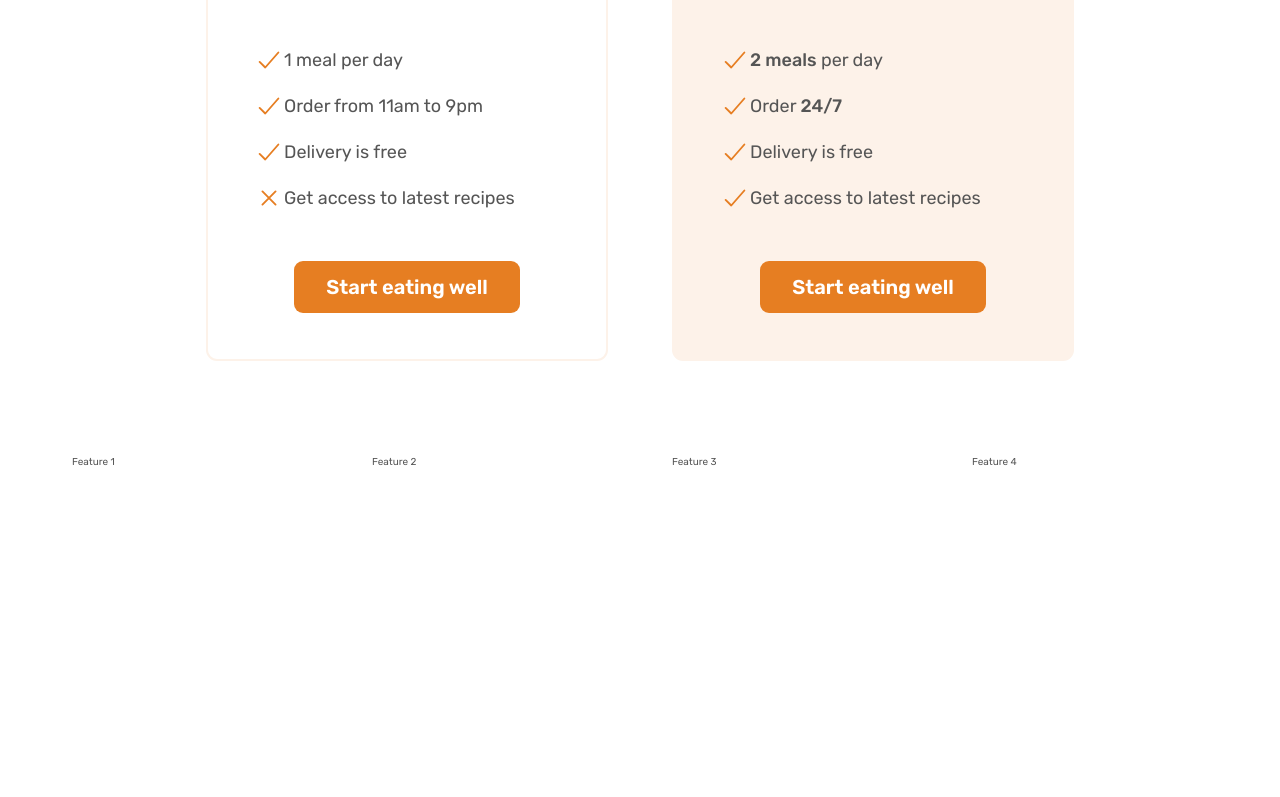
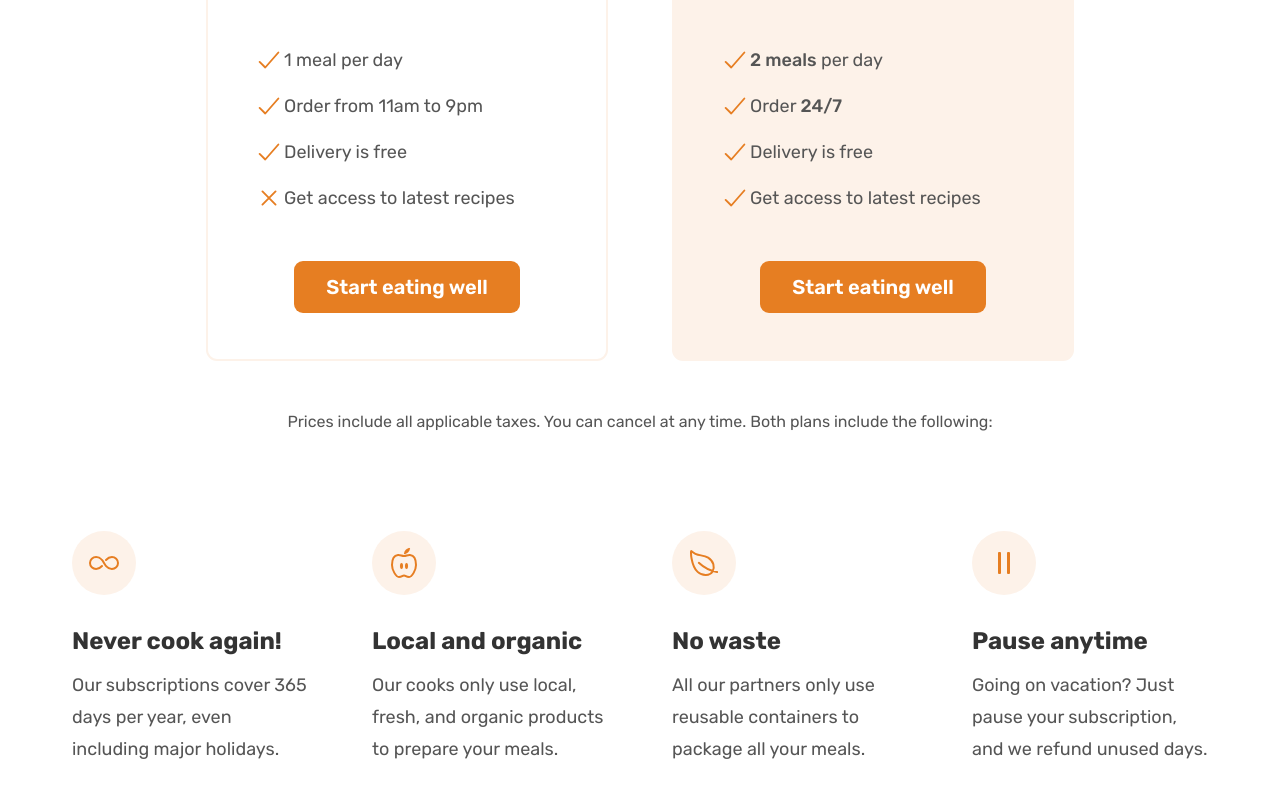
Before and after one commit to devMike29/Omnifood, a plain HTML site: page index.html in a window 1280 px wide. Shown: the part 5104-5901 px from the top of the page. Before the commit the page ends 5667 px from the top, so only its background shows below. Drawn offline with nearby package versions, Linux system fonts and the light colour scheme.

Commit message:
Add features

```diff
--- a/css/style.css
+++ b/css/style.css
@@ -447,3 +447,33 @@
   text-align: center;
   margin-top: 4.8rem;
 }
+
+/* FEATURE */
+
+.plan-details {
+  font-size: 1.6rem;
+  line-height: 1.6;
+  text-align: center;
+}
+
+.feature-icon {
+  color: #e67e22;
+  height: 3.2rem;
+  width: 3.2rem;
+  background-color: #fdf2e9;
+  margin-bottom: 3.2rem;
+  padding: 1.6rem;
+  border-radius: 50%;
+}
+
+.feature-title {
+  font-size: 2.4rem;
+  color: #333;
+  font-weight: 700;
+  margin-bottom: 1.6rem;
+}
+
+.feature-text {
+  font-size: 1.8rem;
+  line-height: 1.8;
+}
--- a/index.html
+++ b/index.html
@@ -311,7 +311,7 @@
         </h2>
       </div>
 
-      <div class="container grid grid--2-cols">
+      <div class="container grid grid--2-cols margin-bottom-md">
         <div class="pricing-plan pricing-plan--starter">
           <header class="plan-header">
             <p class="plan-name">Starter</p>
@@ -370,11 +370,42 @@
         </div>
       </div>
 
+      <div class="container grid">
+        <aside class="plan-details">
+          Prices include all applicable taxes. You can cancel at any time. Both plans include the following:
+        </aside>
+      </div>
+
       <div class="container grid grid--4-cols">
-        <div class="feature">Feature 1</div>
-        <div class="feature">Feature 2</div>
-        <div class="feature">Feature 3</div>
-        <div class="feature">Feature 4</div>
+        <div class="feature">
+          <ion-icon class="feature-icon" name="infinite-outline"></ion-icon>
+          <p class="feature-title">Never cook again!</p>
+          <p class="feature-text">
+            Our subscriptions cover 365 days per year, even including major
+            holidays.
+          </p>
+        </div>
+        <div class="feature">
+          <ion-icon class="feature-icon" name="nutrition-outline"></ion-icon>
+          <p class="feature-title">Local and organic</p>
+          <p class="feature-text">
+            Our cooks only use local, fresh, and organic products to prepare your meals.
+          </p>
+        </div>
+        <div class="feature">
+          <ion-icon class="feature-icon" name="leaf-outline"></ion-icon>
+          <p class="feature-title">No waste</p>
+          <p class="feature-text">
+            All our partners only use reusable containers to package all your meals.
+          </p>
+        </div>
+        <div class="feature">
+          <ion-icon class="feature-icon" name="pause-outline"></ion-icon>
+          <p class="feature-title">Pause anytime</p>
+          <p class="feature-text">
+            Going on vacation? Just pause your subscription, and we refund unused days.
+          </p>
+        </div>
       </div>
     </section>
   </main>
```
